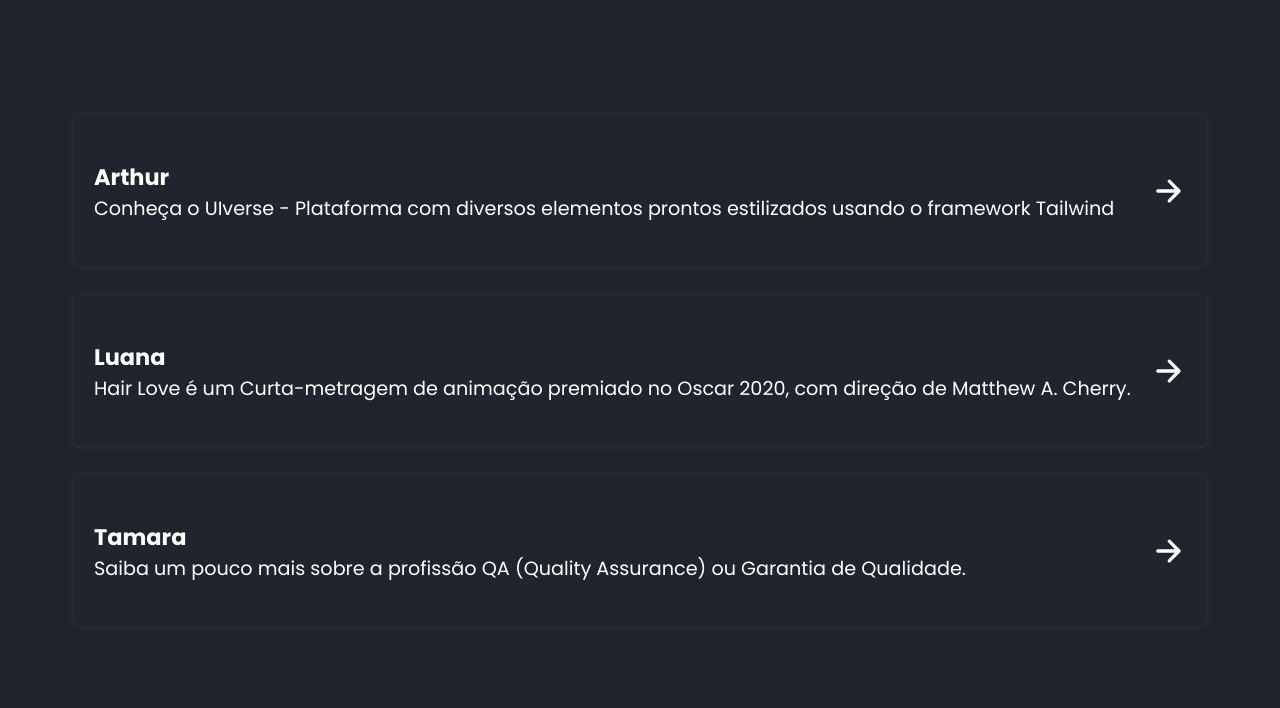
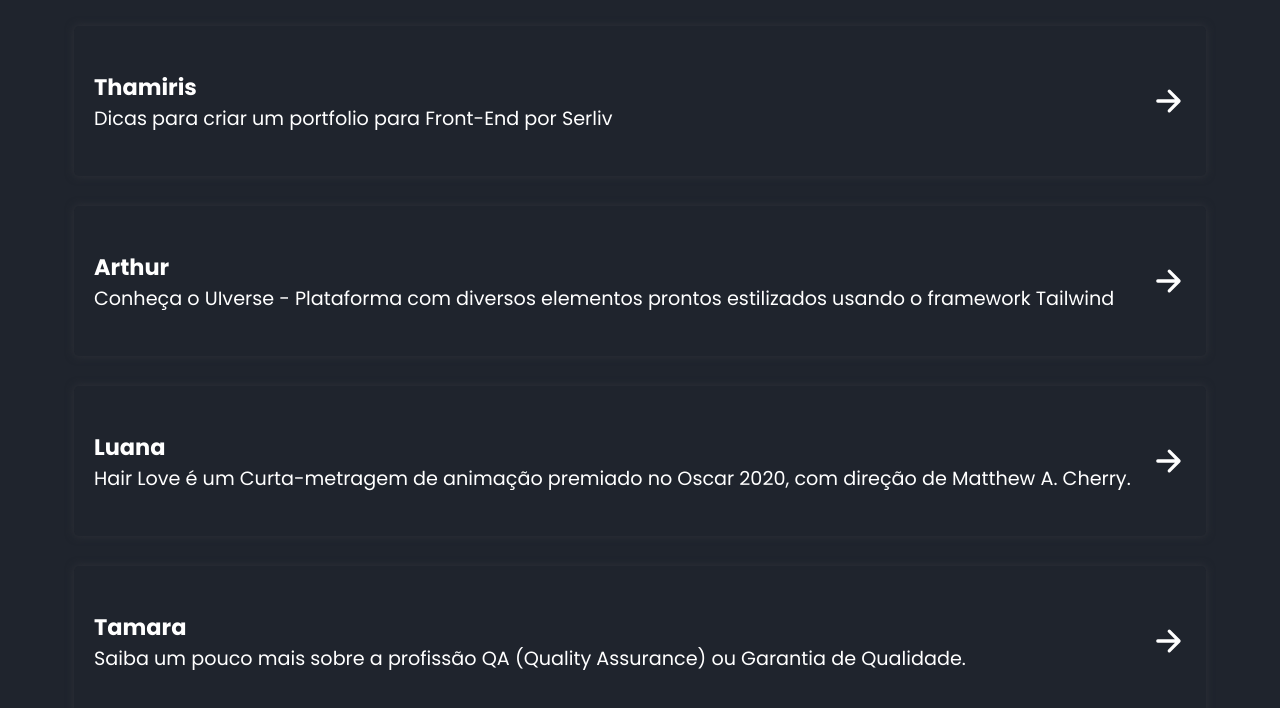
Before and after one commit to YagoABSC/pyn, a plain HTML site: page maispins.html in a window 1280 px wide. Shown: the part 64-772 px from the top of the page. Drawn offline with nearby package versions, Linux system fonts and the light colour scheme.

Commit message:
Pin Thamiris 19/06

```diff
--- a/maispins.html
+++ b/maispins.html
@@ -18,6 +18,14 @@
     </header>
     <main class="main-3">
         <section class="mais-pins">
+
+            <a href="https://youtu.be/dBS_KMg-q2g?si=sJ1Dx7a6BpNpkzdk" target="_blank" style="--i:6" class="pin">
+                <div>
+                    <h3>Thamiris</h3>
+                    <p>Dicas para criar um portfolio para Front-End por Serliv</p>
+                </div>
+                <ion-icon name="arrow-forward-outline"></ion-icon>
+            </a>
 
             <a href="https://uiverse.io/" target="_blank" style="--i:4" class="pin">
                 <div>
```
